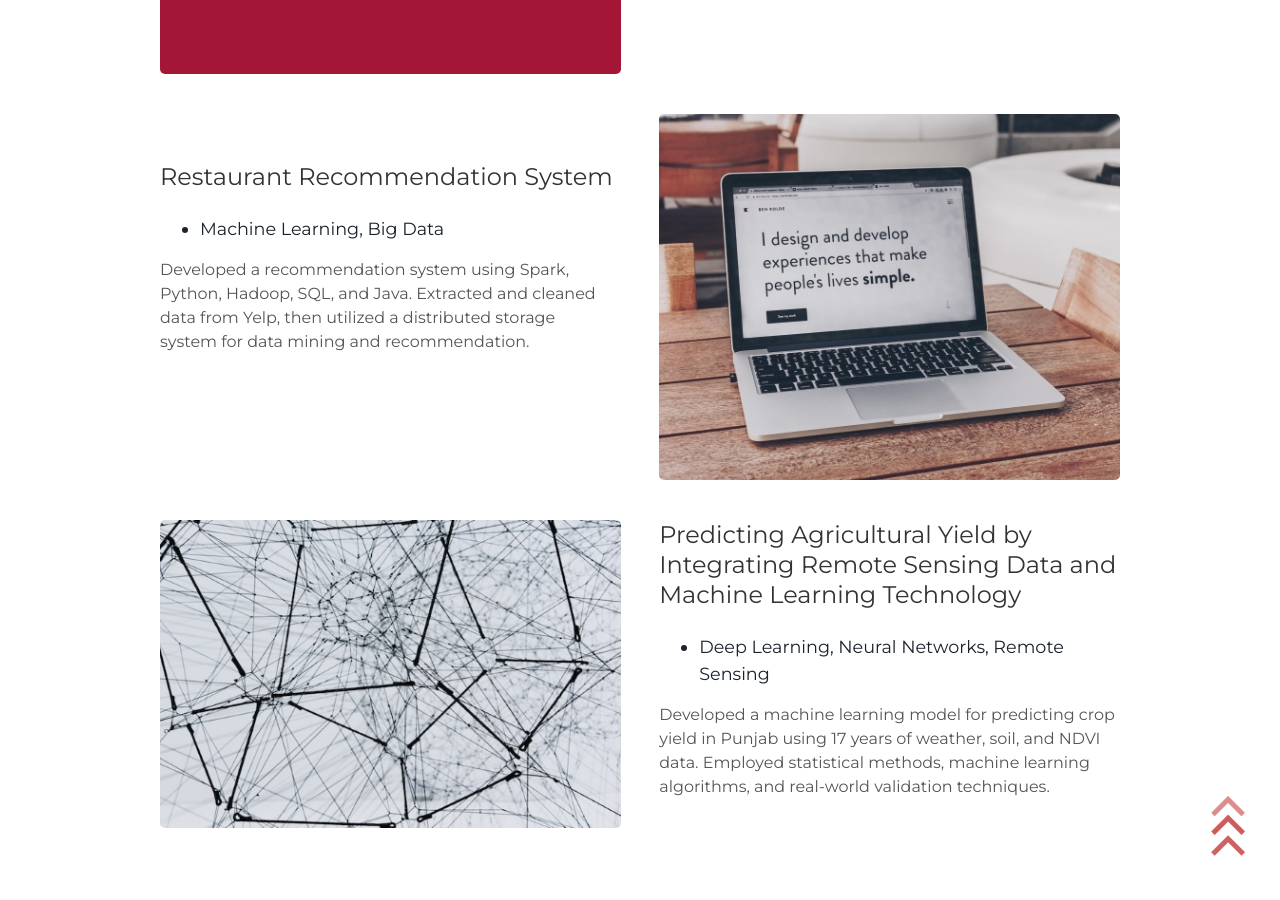
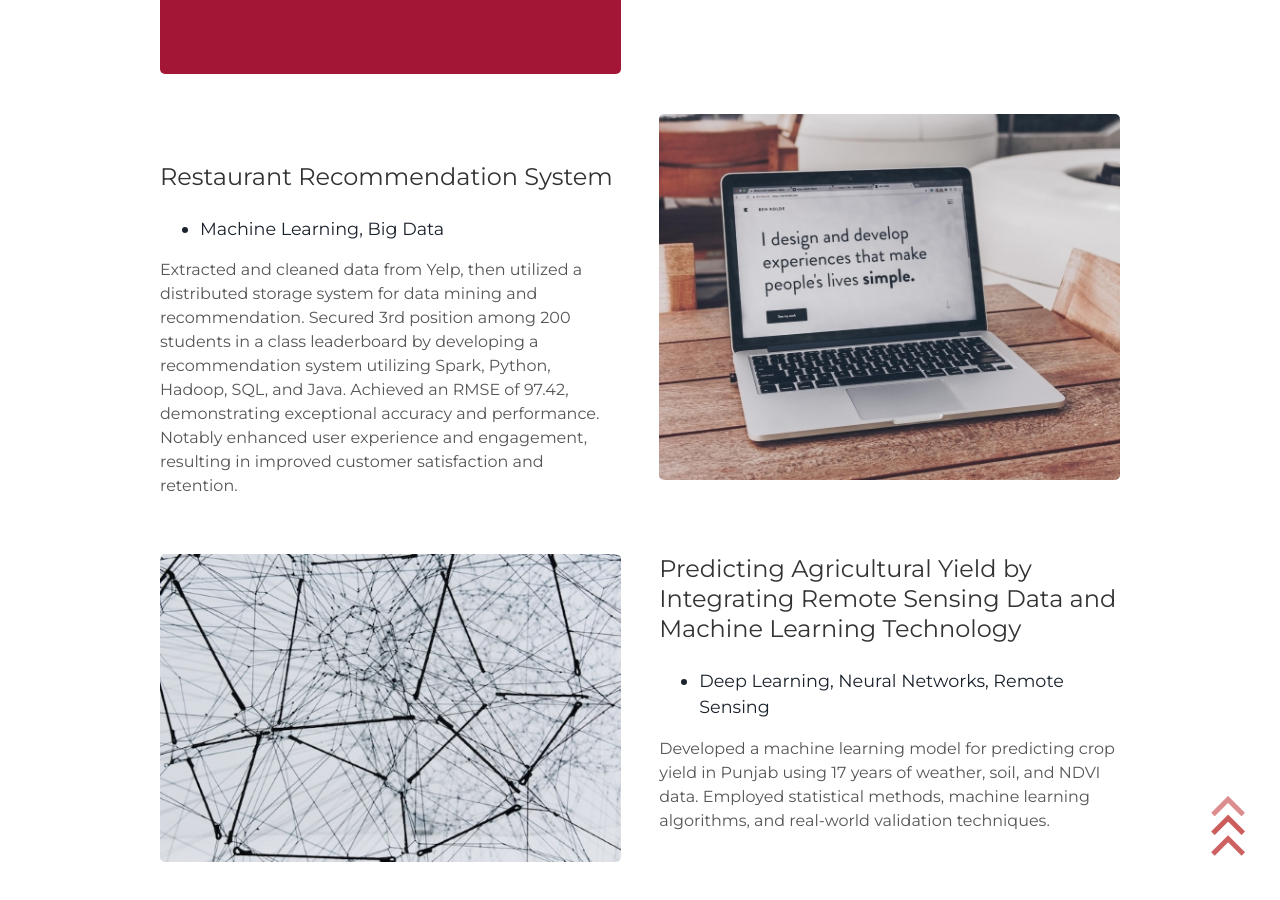
Before and after one commit to helloitsdaksh/portfolio, a Jekyll site: the page built from index.html, in a window 1280 px wide and 900 px high, scrolled down 2055 px. Built offline with Jekyll 4.4.1, drawn with Linux system fonts in a browser that asks for light colours.

Commit message:
changed projects

```diff
--- a/_includes/projects.html
+++ b/_includes/projects.html
@@ -25,7 +25,8 @@
     <ul>
       <li>Machine Learning, Big Data</li>
     </ul>
-    <p>Developed a recommendation system using Spark, Python, Hadoop, SQL, and Java. Extracted and cleaned data from Yelp, then utilized a distributed storage system for data mining and recommendation.</p>
+    <p>Extracted and cleaned data from Yelp, then utilized a distributed storage system for data mining and recommendation. Secured 3rd position among 200 students in a class leaderboard by developing a recommendation system utilizing Spark, Python, Hadoop, SQL,
+and Java. Achieved an RMSE of 97.42, demonstrating exceptional accuracy and performance. Notably enhanced user experience and engagement, resulting in improved customer satisfaction and retention.</p>
     <!-- <a class="project-link" href="#">Check it out</a> -->
   </div>
 </div>
```
